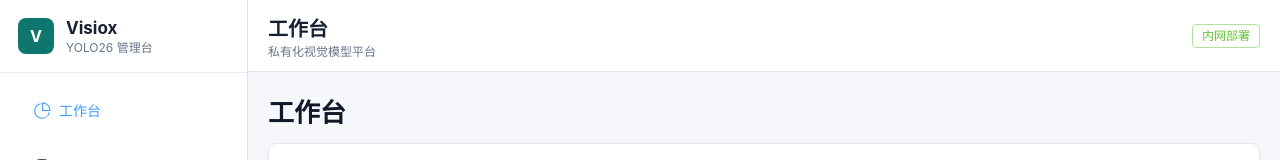
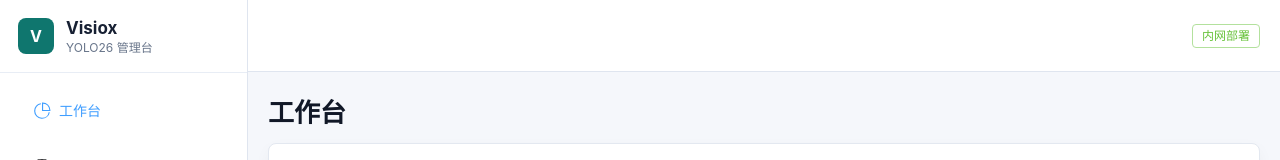
Before and after one commit to wyzzy57/all, a Vue app in the folder apps/frontend/: page /workbench in a window 1280 px wide. Shown: the top 160 px of the page. Built offline with nearby package versions, Linux system fonts and the light colour scheme; no server answers.

Commit message:
fix: remove repeated global header copy

```diff
--- a/apps/frontend/src/App.vue
+++ b/apps/frontend/src/App.vue
@@ -17,10 +17,6 @@
     </el-aside>
     <el-container>
       <el-header class="app-header">
-        <div>
-          <div class="page-title">{{ currentTitle }}</div>
-          <div class="page-subtitle">私有化视觉模型平台</div>
-        </div>
         <el-tag type="success" effect="plain">内网部署</el-tag>
       </el-header>
       <el-main class="app-main">
@@ -39,10 +35,7 @@ import {
   Tickets,
   TrendCharts
 } from "@element-plus/icons-vue";
-import { computed } from "vue";
-import { useRoute } from "vue-router";
 
-const route = useRoute();
 const navItems = [
   { path: "/workbench", label: "工作台", icon: PieChart },
   { path: "/model-space", label: "模型空间", icon: Box },
@@ -51,9 +44,4 @@ const navItems = [
   { path: "/training-visualization", label: "可视化训练", icon: TrendCharts },
   { path: "/tasks", label: "任务中心", icon: DataAnalysis }
 ];
-
-const currentTitle = computed(() => {
-  const match = navItems.find((item) => route.path === item.path || route.path.startsWith(`${item.path}/`));
-  return match?.label ?? "工作台";
-});
 </script>
--- a/apps/frontend/src/styles.css
+++ b/apps/frontend/src/styles.css
@@ -43,8 +43,7 @@ body {
   font-weight: 700;
 }
 
-.brand-subtitle,
-.page-subtitle {
+.brand-subtitle {
   color: #68758a;
   font-size: 12px;
 }
@@ -57,15 +56,10 @@ body {
 .app-header {
   display: flex;
   align-items: center;
-  justify-content: space-between;
+  justify-content: flex-end;
   height: 72px;
   border-bottom: 1px solid #dfe5ef;
   background: #fff;
-}
-
-.page-title {
-  font-size: 20px;
-  font-weight: 700;
 }
 
 .app-main {
```
Also changed, not shown: 1 other file (tests, documents, lock files or other folders).
